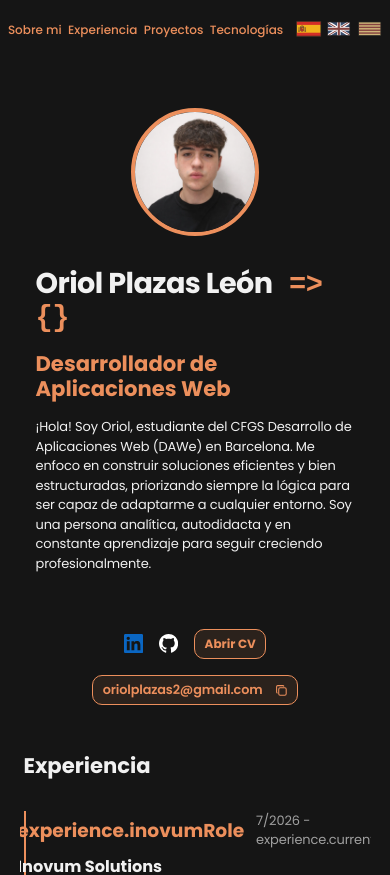
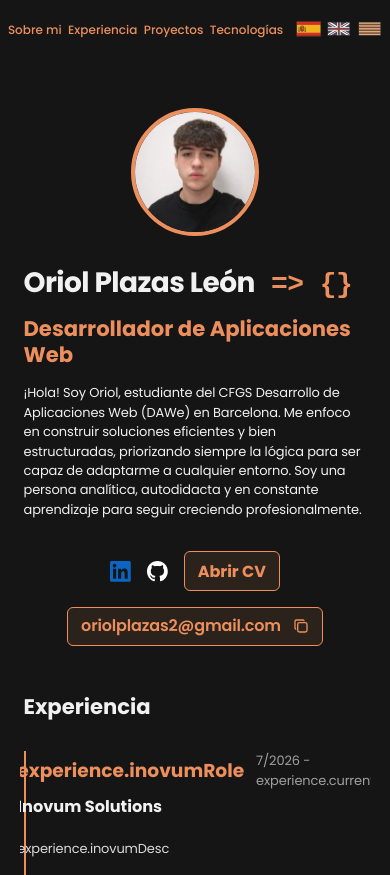
Before and after one commit to oriioll/portfolio, a Vue app: page / in a window 390 px wide. Shown: the top 875 px of the page. Built offline with nearby package versions, Linux system fonts and the light colour scheme; a web font is replaced by a local one.

Commit message:
refactor: update layout spaces and gaps in mobile

```diff
--- a/src/components/PortfolioFooter.vue
+++ b/src/components/PortfolioFooter.vue
@@ -62,7 +62,7 @@ footer .built {
 /* Smaller devices */
 @media (max-width: 550px) {
     header {
-        gap: .3rem;
+        gap: .25rem;
         padding: 1rem 0.25rem;
     }
 }
--- a/src/components/PortfolioHero.vue
+++ b/src/components/PortfolioHero.vue
@@ -13,7 +13,7 @@ import { scrollDown } from '@/utils/navigation.ts';
     <div class="mainHero">
       <article class="txt">
         <Transition name="fade" mode="out-in">
-          <h1 :key="locale">Oriol Plazas León<span class="codeSymbol">  =&gt; {}</span></h1>
+          <h1 :key="locale">Oriol Plazas León<span class="codeSymbol"> =&gt; {}</span></h1>
         </Transition>
         <Transition name="fade" mode="out-in">
           <h3 :key="locale">{{ t('hero.subtitle') }}</h3>
@@ -93,6 +93,7 @@ import { scrollDown } from '@/utils/navigation.ts';
   font-feature-settings: "liga" 1, "calt" 1;
   text-rendering: optimizeLegibility;
 }
+
 /*Animations for when changing lang */
 .fade-enter-active,
 .fade-leave-active {
@@ -124,13 +125,17 @@ import { scrollDown } from '@/utils/navigation.ts';
   .txt {
     max-width: 100%;
   }
+
+  .hero {
+    gap: .5rem
+  }
 }
 
 /* Smaller devices */
 @media (max-width: 550px) {
   .mainHero {
     gap: 2rem;
-    padding: 1.5rem 1rem;
+    padding: 1.5rem .25rem;
   }
 
   .txt {
--- a/src/components/PortfolioProjects.vue
+++ b/src/components/PortfolioProjects.vue
@@ -127,7 +127,7 @@ import { openLink } from '@/utils/navigation';
 /* Small devices */
 @media (max-width: 800px) {
   .projects {
-    padding: 1.5rem 1rem;
+    padding: 1.5rem .25rem;
   }
 
   .project {
--- a/src/components/PortfolioTechStack.vue
+++ b/src/components/PortfolioTechStack.vue
@@ -18,7 +18,6 @@ const { t, locale } = useI18n()
     </section>
 </template>
 <style scoped>
-
 .techStack {
     width: 90%;
     max-width: 100%;
@@ -32,6 +31,7 @@ const { t, locale } = useI18n()
     gap: 2rem;
     overflow-x: hidden;
 }
+
 .categories {
     display: grid;
     grid-template-columns: repeat(auto-fit, minmax(230px, 1fr));
@@ -54,14 +54,12 @@ const { t, locale } = useI18n()
 /* Small devices */
 @media (max-width: 800px) {
     .techStack {
-        padding: 1.5rem 1rem;
+        padding: 1.5rem .25rem;
     }
 }
 
 /* Smaller devices */
-@media (max-width: 550px) {
-
-}
+@media (max-width: 550px) {}
 
 /* Extra small devices */
 @media (max-width: 380px) {}
--- a/src/components/header/HeaderNav.vue
+++ b/src/components/header/HeaderNav.vue
@@ -6,7 +6,7 @@ const { t, locale } = useI18n();
 
 </script>
 <template>
-  <nav>
+  <nav id="nav">
     <ul>
       <li>
         <Transition name="fade" mode="out-in">
@@ -28,7 +28,7 @@ const { t, locale } = useI18n();
 
       <li>
         <Transition name="fade" mode="out-in">
-          <a href="#stack" :key="locale" id="cta" >{{ t('nav.stack') }}</a>
+          <a href="#stack" :key="locale" id="cta">{{ t('nav.stack') }}</a>
         </Transition>
       </li>
     </ul>
@@ -38,6 +38,7 @@ const { t, locale } = useI18n();
 * {
   scroll-behavior: smooth;
 }
+
 nav {
   scroll-behavior: smooth;
   height: auto;
--- a/src/components/hero/HeroCtas.vue
+++ b/src/components/hero/HeroCtas.vue
@@ -56,7 +56,7 @@ const changeSvg = (): void => {
 
         <Transition name="fade" mode="out-in">
             <a class="openCv" :key="locale" href="/CV_Plazas_Leon_Oriol_DAWe.pdf" target="_blank">{{ t('hero.openCv')
-            }}</a>
+                }}</a>
         </Transition>
 
         <div class="mail">
@@ -84,7 +84,6 @@ const changeSvg = (): void => {
     width: 90%;
     max-width: 100%;
     padding: 0 2rem;
-    box-sizing: border-box;
     display: flex;
     flex-direction: row;
     justify-content: center;
@@ -109,7 +108,7 @@ const changeSvg = (): void => {
     text-decoration: none;
     padding: .8rem 1.5rem;
     border: solid 1px var(--accent-ui);
-    border-radius: 10px;
+    border-radius: 6px;
     background-color: rgba(236, 143, 92, 0.1);
     font-weight: bold;
     color: var(--accent-ui);
@@ -128,7 +127,7 @@ const changeSvg = (): void => {
     justify-content: center;
     gap: .75rem;
     border: solid 1px var(--accent-ui);
-    border-radius: 10px;
+    border-radius: 6px;
     background-color: rgba(236, 143, 92, 0.1);
     padding: .8rem 1.5rem;
     color: var(--accent-ui);
@@ -206,7 +205,7 @@ const changeSvg = (): void => {
 
     a,
     p {
-        font-size: .8rem;
+        font-size: 1rem;
         font-weight: 600;
     }
 
@@ -216,20 +215,20 @@ const changeSvg = (): void => {
     }
 
     .ctas svg {
-        width: 1.2rem;
-        height: 1.2rem;
+        width: 1.3rem;
+        height: 1.3rem;
     }
 
     .openCv,
     .mail {
-        padding: 0.3rem 0.6rem;
-        font-size: 0.75rem;
+        padding: 0.4rem 0.8rem;
+        font-size: 1rem;
     }
 
     .mail .cpSvg,
     .mail .successSvg {
-        width: 0.8rem;
-        height: 0.8rem;
+        width: 1rem;
+        height: 1rem;
     }
 }
 
--- a/src/components/techStack/TechFront.vue
+++ b/src/components/techStack/TechFront.vue
@@ -55,7 +55,7 @@ const techStackFiltered = computed(() => {
     flex-direction: row;
     justify-content: space-between;
     align-items: center;
-    padding: .75rem 2rem;
+    padding: .75rem 1rem;
     border: 1px solid var(--accent-ui);
     border-radius: 6px;
     background-color: rgba(236, 143, 92, 0.1);
--- a/src/styles/root.css
+++ b/src/styles/root.css
@@ -34,19 +34,46 @@
     --step--1: clamp(0.7rem, 0.68rem + 0.1vw, 0.85rem);
     --step-0: clamp(0.8rem, 0.75rem + 0.25vw, 1.05rem);
     --step-1: clamp(1rem, 0.95rem + 0.25vw, 1.2rem);
-    --step-2: clamp(1.15rem, 1.08rem + 0.35vw, 1.45rem); /* h5 */
-    --step-3: clamp(1.3rem, 1.2rem + 0.5vw, 1.7rem);    /* h4 */
-    --step-4: clamp(1.5rem, 1.35rem + 0.75vw, 2.1rem);  /* h2-h3 */
-    --step-5: clamp(1.75rem, 1.55rem + 1vw, 2.45rem);   /* h1 */
+    --step-2: clamp(1.15rem, 1.08rem + 0.35vw, 1.45rem);
+    /* h5 */
+    --step-3: clamp(1.3rem, 1.2rem + 0.5vw, 1.7rem);
+    /* h4 */
+    --step-4: clamp(1.5rem, 1.35rem + 0.75vw, 2.1rem);
+    /* h2-h3 */
+    --step-5: clamp(1.75rem, 1.25rem + 2vw, 2.45rem);
+    /* h1 */
 }
 
-h1 { font-size: var(--step-5); letter-spacing: -0.02em; line-height: 1.1; }
-h2 { font-size: var(--step-4); letter-spacing: -0.01em; line-height: 1.2; }
-h3 { font-size: var(--step-3); line-height: 1.2; }
-h4 { font-size: var(--step-2); }
-h5 { font-size: var(--step-1); }
-h6 { font-size: var(--step-0); }
-p  {
+h1 {
+    font-size: var(--step-5);
+    letter-spacing: -0.02em;
+    line-height: 1.1;
+}
+
+h2 {
+    font-size: var(--step-4);
+    letter-spacing: -0.01em;
+    line-height: 1.2;
+}
+
+h3 {
+    font-size: var(--step-3);
+    line-height: 1.2;
+}
+
+h4 {
+    font-size: var(--step-2);
+}
+
+h5 {
+    font-size: var(--step-1);
+}
+
+h6 {
+    font-size: var(--step-0);
+}
+
+p {
     font-size: var(--step-0);
     line-height: 1.5;
     letter-spacing: -0.01em;
@@ -79,6 +106,7 @@ section {
 
 /* Disable hovers on touch devices */
 @media (hover: none) {
+
     a:hover,
     button:hover,
     input:hover,
```
Also changed, not shown: src/data/model/Job.ts (+5 -5 lines).
